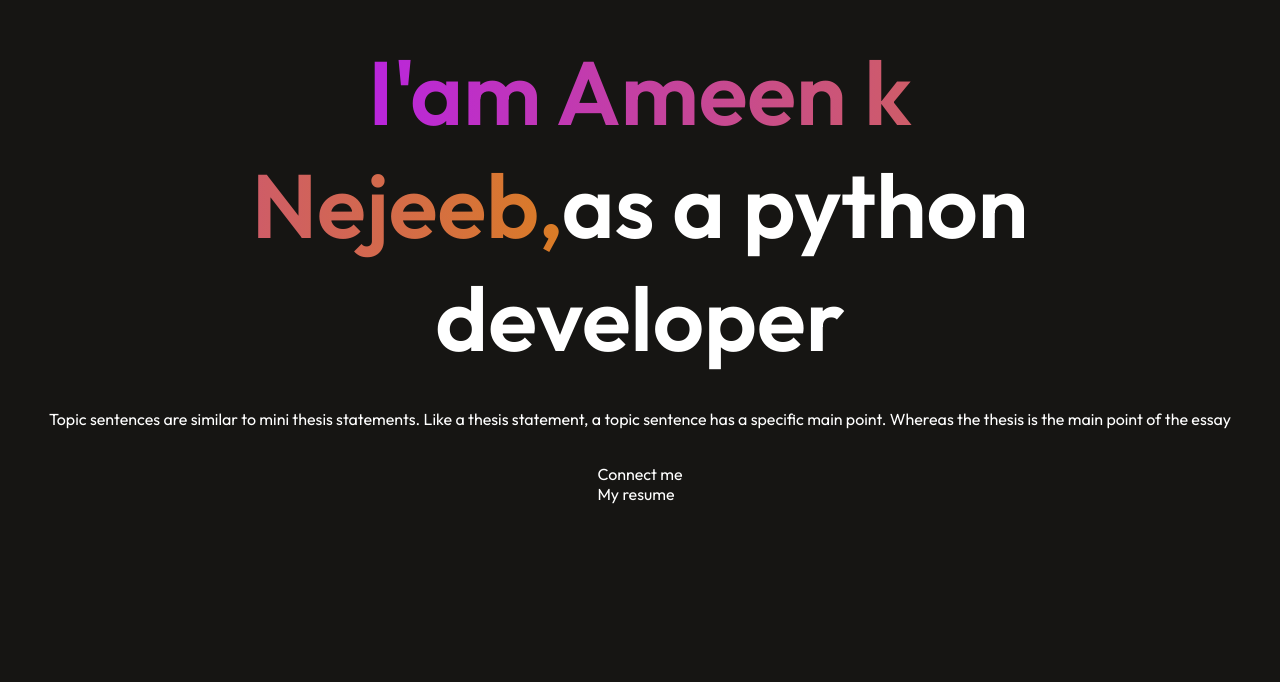
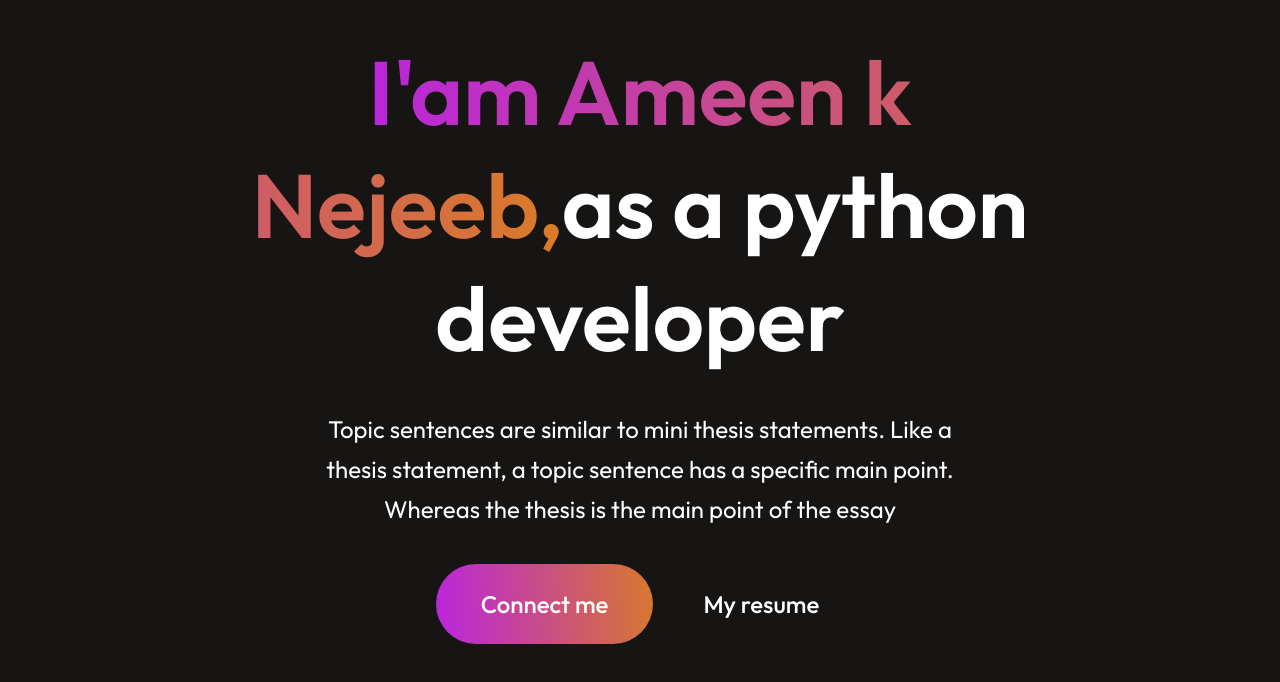
Before and after one commit to Ameen-K-Nejeeb/portfolio, a React (Vite) app in the folder protfolio/: page / in a window 1280 px wide. Shown: the part 816-1498 px from the top of the page. Before the commit the page ends 1320 px from the top, so only its background shows below. Built offline with nearby package versions, Linux system fonts and the light colour scheme.

Commit message:
update : the button and profile

```diff
--- a/protfolio/src/components/Navbar/Hero/Hero.css
+++ b/protfolio/src/components/Navbar/Hero/Hero.css
@@ -19,3 +19,29 @@
     -webkit-background-clip: text;
     -webkit-text-fill-color: transparent;
 }
+.hero p{
+    width: 50%;
+    text-align: center;
+    font-size: 24px;
+    line-height: 40px;
+}
+.hero-action{
+    display: flex;
+    align-items: center;
+    gap: 25px;
+    font-size: 24px;
+    font-weight: 500;
+    margin-bottom: 50px;
+}
+.hero-connect{
+    padding: 25px 45px;
+    border-radius: 50px;
+    background: linear-gradient(264deg,#DA7C25 -5.09%,#B923E1 102.06% );
+    cursor: pointer;
+}
+.hero-resume{
+    padding: 25px;
+    border-radius: 50px;
+    border: 2px soild #fff;
+    cursor: pointer;
+}
```
